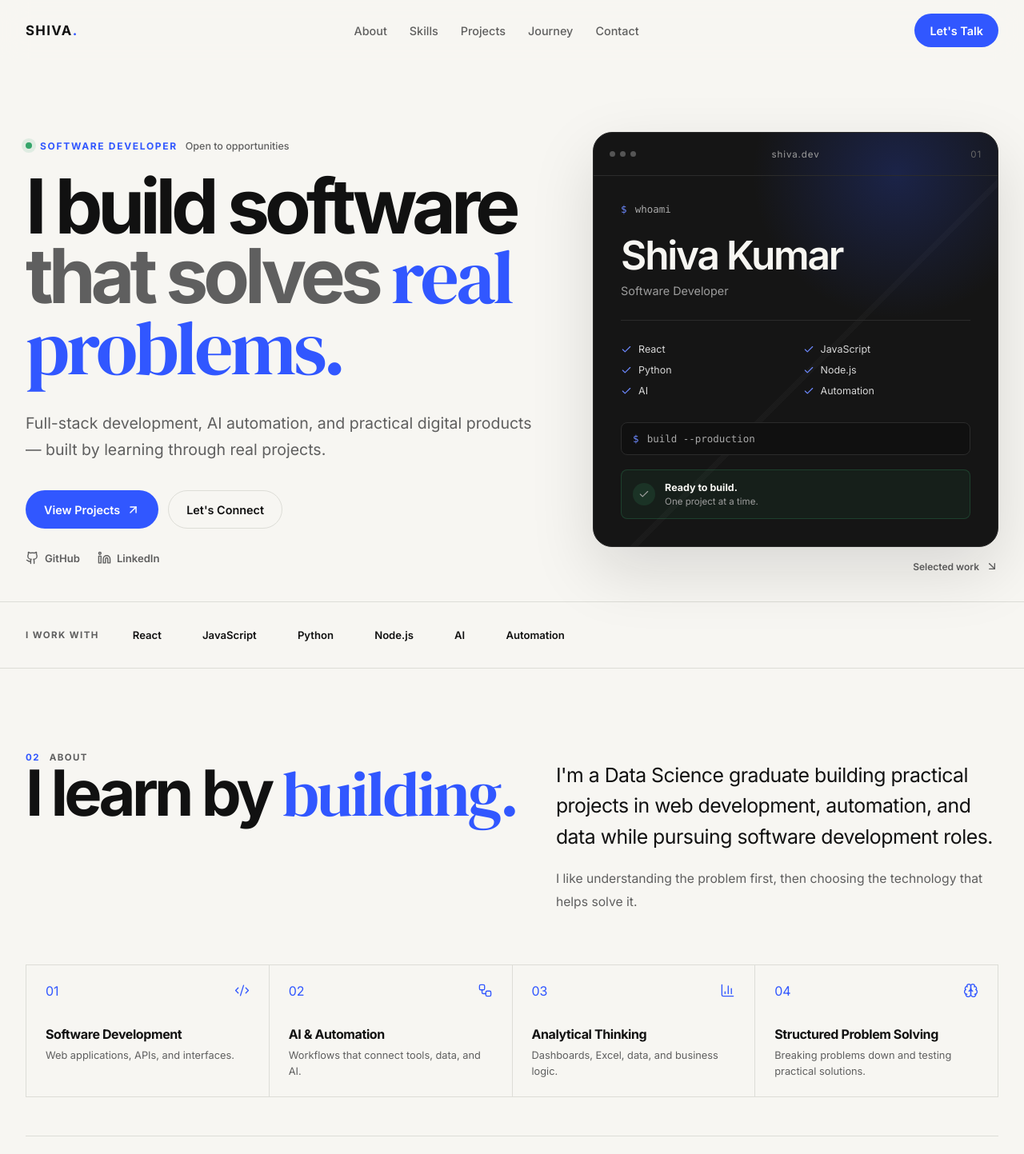
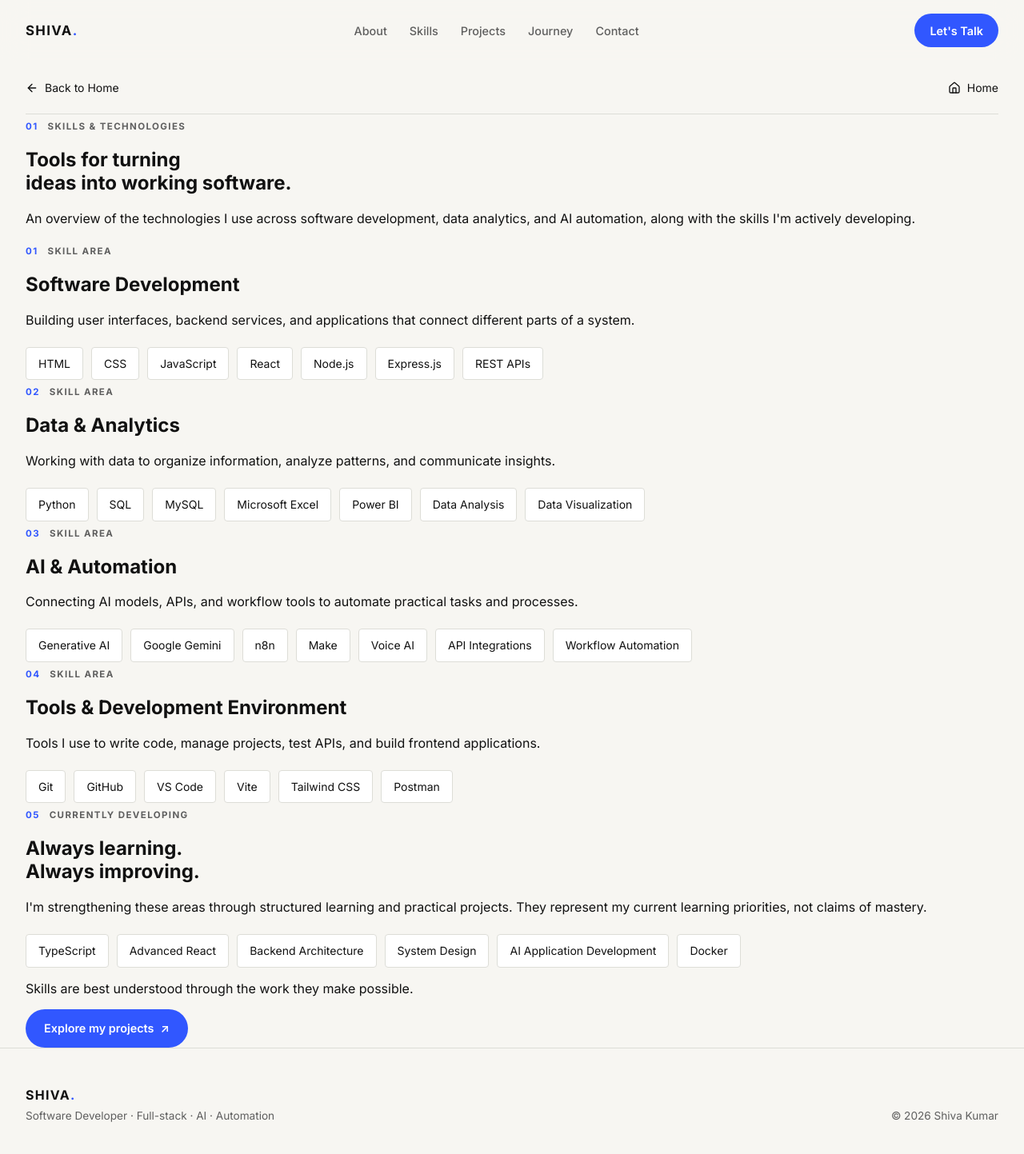
Before and after one commit to shivakumarkatla/shiva-personal-portfolio, a React (Vite) app: page /skills in a window 1280 px wide. Before the commit this address led to /. Shown: the top 1443 px of the page at 80% size. Built offline with nearby package versions, Linux system fonts and the light colour scheme.

Commit message:
feat: add dedicated skills page

```diff
--- a/src/App.jsx
+++ b/src/App.jsx
@@ -2,11 +2,13 @@ import { Routes, Route, Navigate } from "react-router-dom";
 import Home from "./pages/Home";
 import ProjectDetails from "./pages/ProjectDetails";
 import ProjectsPage from "./pages/ProjectsPage";
+import SkillsPage from "./pages/SkillsPage";
 import AboutPage from "./pages/AboutPage";
 
 function App() {
   return (
     <Routes>
+      <Route path="/skills" element={<SkillsPage />} />
       <Route path="/" element={<Home />} />
       <Route path="/about" element={<AboutPage />} />
       <Route path="/projects" element={<ProjectsPage />} />
--- a/src/components/layout/Navbar.jsx
+++ b/src/components/layout/Navbar.jsx
@@ -3,7 +3,7 @@ import { Link } from "react-router-dom";
 
 const navItems = [
   { label: "About", href: "/about", page: true },
-  { label: "Skills", href: "/#skills" },
+  { label: "Skills", href: "/skills", page: true },
   { label: "Projects", href: "/projects", page: true },
   { label: "Journey", href: "/#journey" },
   { label: "Contact", href: "/#contact" },
--- a/src/components/sections/Skills.jsx
+++ b/src/components/sections/Skills.jsx
@@ -1,21 +1,49 @@
+
 import { motion } from "motion/react";
-import { Bot, Braces, Database, Wrench } from "lucide-react";
+import { Bot, Braces, ChartNoAxesCombined, Puzzle } from "lucide-react";
+import { Link } from "react-router-dom";
 
-const skillGroups = [
-  { title: "Development", icon: Braces, skills: ["HTML", "CSS", "JavaScript", "React", "Node.js", "Express.js", "REST APIs"] },
-  { title: "Data & Analytics", icon: Database, skills: ["Python", "SQL", "MySQL", "Excel", "Power BI", "Data Analysis", "Data Visualization"] },
-  { title: "AI & Automation", icon: Bot, skills: ["Generative AI", "Gemini", "n8n", "Make", "Voice AI", "API Integrations", "Workflow Automation"] },
-  { title: "Tools", icon: Wrench, skills: ["Git", "GitHub", "VS Code", "Vite", "Tailwind CSS", "Postman"] },
+const capabilities = [
+  {
+    title: "Software Development",
+    icon: Braces,
+    description:
+      "Building interfaces, APIs, and applications that work together.",
+  },
+  {
+    title: "AI & Automation",
+    icon: Bot,
+    description:
+      "Connecting AI tools and workflows to automate practical tasks.",
+  },
+  {
+    title: "Analytical Thinking",
+    icon: ChartNoAxesCombined,
+    description:
+      "Using data to understand problems and uncover useful insights.",
+  },
+  {
+    title: "Structured Problem Solving",
+    icon: Puzzle,
+    description:
+      "Breaking complex problems into manageable steps.",
+  },
 ];
-
-const currentlyDeveloping = ["TypeScript", "Advanced React", "Backend Architecture", "System Design", "AI Application Development", "Docker"];
 
 function Skills() {
   return (
-    <section className="skills-section skills-section--compact" id="skills" aria-labelledby="skills-title">
+    <section
+      className="skills-section skills-section--compact"
+      id="skills"
+      aria-labelledby="skills-title"
+    >
       <div className="container">
         <div className="skills-heading">
-          <div className="section-label"><span>03</span><span>Skills</span></div>
+          <div className="section-label">
+            <span>03</span>
+            <span>Capabilities</span>
+          </div>
+
           <div className="skills-heading__main">
             <motion.h2
               id="skills-title"
@@ -24,21 +52,23 @@ function Skills() {
               viewport={{ once: true, amount: 0.4 }}
               transition={{ duration: 0.5 }}
             >
-              Tools I use to <em>build.</em>
+              Different skills. One goal: <em>solving problems.</em>
             </motion.h2>
+
             <motion.p
               initial={{ opacity: 0, y: 18 }}
               whileInView={{ opacity: 1, y: 0 }}
               viewport={{ once: true, amount: 0.4 }}
               transition={{ duration: 0.5, delay: 0.05 }}
             >
-              A practical mix of development, data, automation, and AI tools.
+              I bring together software development, automation, and
+              analytical thinking to build practical solutions.
             </motion.p>
           </div>
         </div>
 
         <div className="skills-grid skills-grid--compact">
-          {skillGroups.map(({ title, icon: Icon, skills }, index) => (
+          {capabilities.map(({ title, icon: Icon, description }, index) => (
             <motion.article
               className="skill-group skill-group--compact"
               key={title}
@@ -51,22 +81,17 @@ function Skills() {
                 <span>0{index + 1}</span>
                 <Icon size={19} strokeWidth={1.6} aria-hidden="true" />
               </div>
+
               <h3>{title}</h3>
-              <div className="skill-list">
-                {skills.map((skill) => <span key={skill}>{skill}</span>)}
-              </div>
+              <p className="skill-group__description">{description}</p>
             </motion.article>
           ))}
         </div>
 
-        <div className="developing-card developing-card--compact">
-          <div>
-            <span className="developing-card__eyebrow">Currently developing</span>
-            <h3>Still learning. Still building.</h3>
-          </div>
-          <div className="developing-card__skills">
-            {currentlyDeveloping.map((skill) => <span key={skill}>{skill}</span>)}
-          </div>
+        <div className="skills-section__action">
+          <Link className="button" to="/skills">
+            Explore technical skills <span aria-hidden="true">↗</span>
+          </Link>
         </div>
       </div>
     </section>
--- /dev/null
+++ b/src/pages/SkillsPage.jsx
@@ -0,0 +1,191 @@
+
+import { motion } from "motion/react";
+import Navbar from "../components/layout/Navbar";
+import Footer from "../components/layout/Footer";
+import PageNavigation from "../components/layout/PageNavigation";
+
+const skillGroups = [
+  {
+    number: "01",
+    title: "Software Development",
+    description:
+      "Building user interfaces, backend services, and applications that connect different parts of a system.",
+    skills: [
+      "HTML",
+      "CSS",
+      "JavaScript",
+      "React",
+      "Node.js",
+      "Express.js",
+      "REST APIs",
+    ],
+  },
+  {
+    number: "02",
+    title: "Data & Analytics",
+    description:
+      "Working with data to organize information, analyze patterns, and communicate insights.",
+    skills: [
+      "Python",
+      "SQL",
+      "MySQL",
+      "Microsoft Excel",
+      "Power BI",
+      "Data Analysis",
+      "Data Visualization",
+    ],
+  },
+  {
+    number: "03",
+    title: "AI & Automation",
+    description:
+      "Connecting AI models, APIs, and workflow tools to automate practical tasks and processes.",
+    skills: [
+      "Generative AI",
+      "Google Gemini",
+      "n8n",
+      "Make",
+      "Voice AI",
+      "API Integrations",
+      "Workflow Automation",
+    ],
+  },
+  {
+    number: "04",
+    title: "Tools & Development Environment",
+    description:
+      "Tools I use to write code, manage projects, test APIs, and build frontend applications.",
+    skills: [
+      "Git",
+      "GitHub",
+      "VS Code",
+      "Vite",
+      "Tailwind CSS",
+      "Postman",
+    ],
+  },
+];
+
+const learningSkills = [
+  "TypeScript",
+  "Advanced React",
+  "Backend Architecture",
+  "System Design",
+  "AI Application Development",
+  "Docker",
+];
+
+function SkillsPage() {
+  return (
+    <div className="site-shell">
+      <Navbar />
+
+      <main className="container skills-page">
+        <PageNavigation backTo="/" backLabel="Back to Home" />
+
+        <section className="skills-page__hero">
+          <div className="section-label">
+            <span>01</span>
+            <span>Skills & Technologies</span>
+          </div>
+
+          <motion.h1
+            initial={{ opacity: 0, y: 16 }}
+            animate={{ opacity: 1, y: 0 }}
+            transition={{ duration: 0.5 }}
+          >
+            Tools for turning
+            <br />
+            ideas into <em>working software.</em>
+          </motion.h1>
+
+          <p>
+            An overview of the technologies I use across software
+            development, data analytics, and AI automation, along with
+            the skills I'm actively developing.
+          </p>
+        </section>
+
+        <section
+          className="skills-page__groups"
+          aria-label="Technical skill areas"
+        >
+          {skillGroups.map((group) => (
+            <article
+              className="skills-page__group"
+              key={group.number}
+            >
+              <div className="section-label">
+                <span>{group.number}</span>
+                <span>Skill Area</span>
+              </div>
+
+              <div className="skills-page__group-content">
+                <h2>{group.title}</h2>
+                <p>{group.description}</p>
+
+                <div className="skills-page__list">
+                  {group.skills.map((skill) => (
+                    <span
+                      className="skills-page__tag"
+                      key={skill}
+                    >
+                      {skill}
+                    </span>
+                  ))}
+                </div>
+              </div>
+            </article>
+          ))}
+        </section>
+
+        <section className="skills-page__learning">
+          <div className="section-label">
+            <span>05</span>
+            <span>Currently Developing</span>
+          </div>
+
+          <div className="skills-page__learning-content">
+            <h2>
+              Always learning.
+              <br />
+              <em>Always improving.</em>
+            </h2>
+
+            <p>
+              I'm strengthening these areas through structured
+              learning and practical projects. They represent my
+              current learning priorities, not claims of mastery.
+            </p>
+
+            <div className="skills-page__list">
+              {learningSkills.map((skill) => (
+                <span
+                  className="skills-page__tag skills-page__tag--learning"
+                  key={skill}
+                >
+                  {skill}
+                </span>
+              ))}
+            </div>
+          </div>
+        </section>
+
+        <section className="skills-page__next">
+          <p>
+            Skills are best understood through the work they make
+            possible.
+          </p>
+
+          <a className="button" href="/projects">
+            Explore my projects <span aria-hidden="true">↗</span>
+          </a>
+        </section>
+      </main>
+
+      <Footer />
+    </div>
+  );
+}
+
+export default SkillsPage;
--- a/src/styles/index.css
+++ b/src/styles/index.css
@@ -1445,3 +1445,52 @@ a {
     padding: 22px;
   }
 }
+
+/* Skills tags — ensure readable spacing and borders */
+.skills-page__list {
+  display: flex;
+  flex-wrap: wrap;
+  align-items: center;
+  gap: 10px;
+  margin-top: 24px;
+}
+
+.skills-page__tag {
+  display: inline-flex;
+  align-items: center;
+  padding: 10px 15px;
+  border: 1px solid var(--color-border);
+  border-radius: 4px;
+  background: var(--color-surface);
+  color: var(--color-text);
+  font-size: 0.875rem;
+  line-height: 1.4;
+}
+
+
+
+/* Homepage capabilities section */
+.skill-group__description {
+  margin: 12px 0 0;
+  color: var(--color-muted);
+  font-size: 0.875rem;
+  line-height: 1.7;
+}
+
+.skills-section__action {
+  display: flex;
+  justify-content: flex-end;
+  margin-top: 24px;
+}
+
+.skills-section__action .button {
+  display: inline-flex;
+  align-items: center;
+  gap: 12px;
+}
+
+@media (max-width: 600px) {
+  .skills-section__action {
+    justify-content: flex-start;
+  }
+}
```
